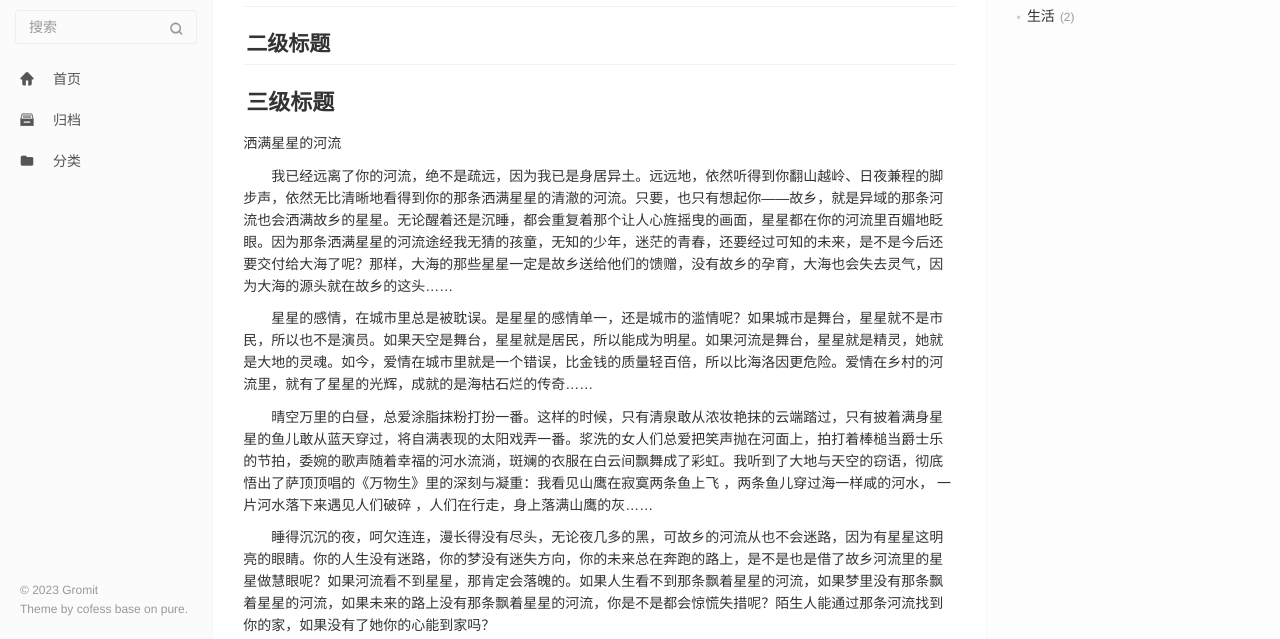
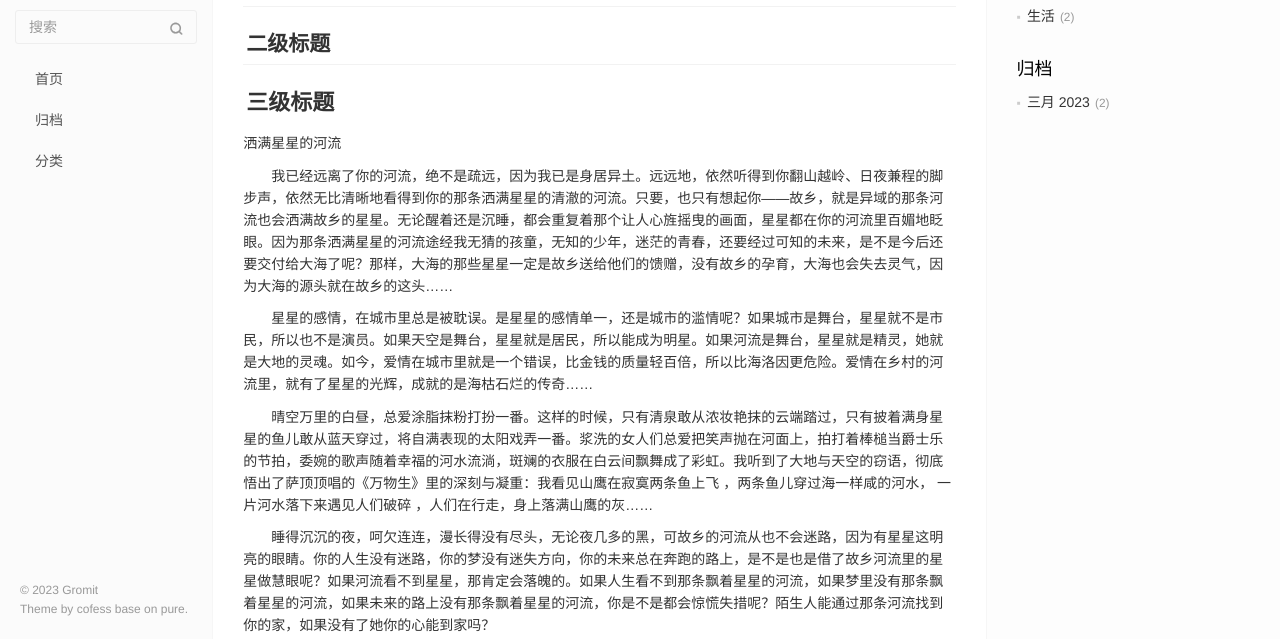
Before and after one commit to WuHuaGuo604/WuHuaGuo604.github.io, a plain HTML site: page 2023/03/08/two/index.html in a window 1280 px wide. Shown: the part 161-800 px from the top of the page. Drawn offline with nearby package versions, Linux system fonts and the light colour scheme; a script that the page names is missing.

Commit message:
Site updated: 2023-03-10 09:51:23

```diff
--- a/2023/03/08/two/index.html
+++ b/2023/03/08/two/index.html
@@ -100,8 +100,6 @@
         <li class="menu-item menu-item-home">
           <a href="/.">
 
-            <i class="icon icon-home-fill"></i>
-
             <span class="menu-title">首页</span>
           </a>
         </li>
@@ -110,8 +108,6 @@
         <li class="menu-item menu-item-archives">
           <a href="/archives">
 
-            <i class="icon icon-archives-fill"></i>
-
             <span class="menu-title">归档</span>
           </a>
         </li>
@@ -119,8 +115,6 @@
 
         <li class="menu-item menu-item-categories">
           <a href="/categories">
-
-            <i class="icon icon-folder"></i>
 
             <span class="menu-title">分类</span>
           </a>
@@ -153,6 +147,16 @@
     <h3 class="widget-title">分类</h3>
     <div class="widget-body">
       <ul class="category-list"><li class="category-list-item"><a class="category-list-link" href="/categories/%E7%94%9F%E6%B4%BB/">生活</a><span class="category-list-count">2</span></li></ul>
+    </div>
+  </div>
+
+
+
+
+  <div class="widget">
+    <h3 class="widget-title">归档</h3>
+    <div class="widget-body">
+      <ul class="archive-list"><li class="archive-list-item"><a class="archive-list-link" href="/archives/2023/03/">三月 2023</a><span class="archive-list-count">2</span></li></ul>
     </div>
   </div>
 
```
Also changed, not shown: 2023/03/08/第一篇文章/index.html (+10 -6 lines), archives/2023/03/index.html (+10 -6 lines), archives/2023/index.html (+10 -6 lines), archives/index.html (+10 -6 lines), categories/index.html (+10 -6 lines), categories/生活/index.html (+10 -6 lines), index.html (+10 -6 lines).
